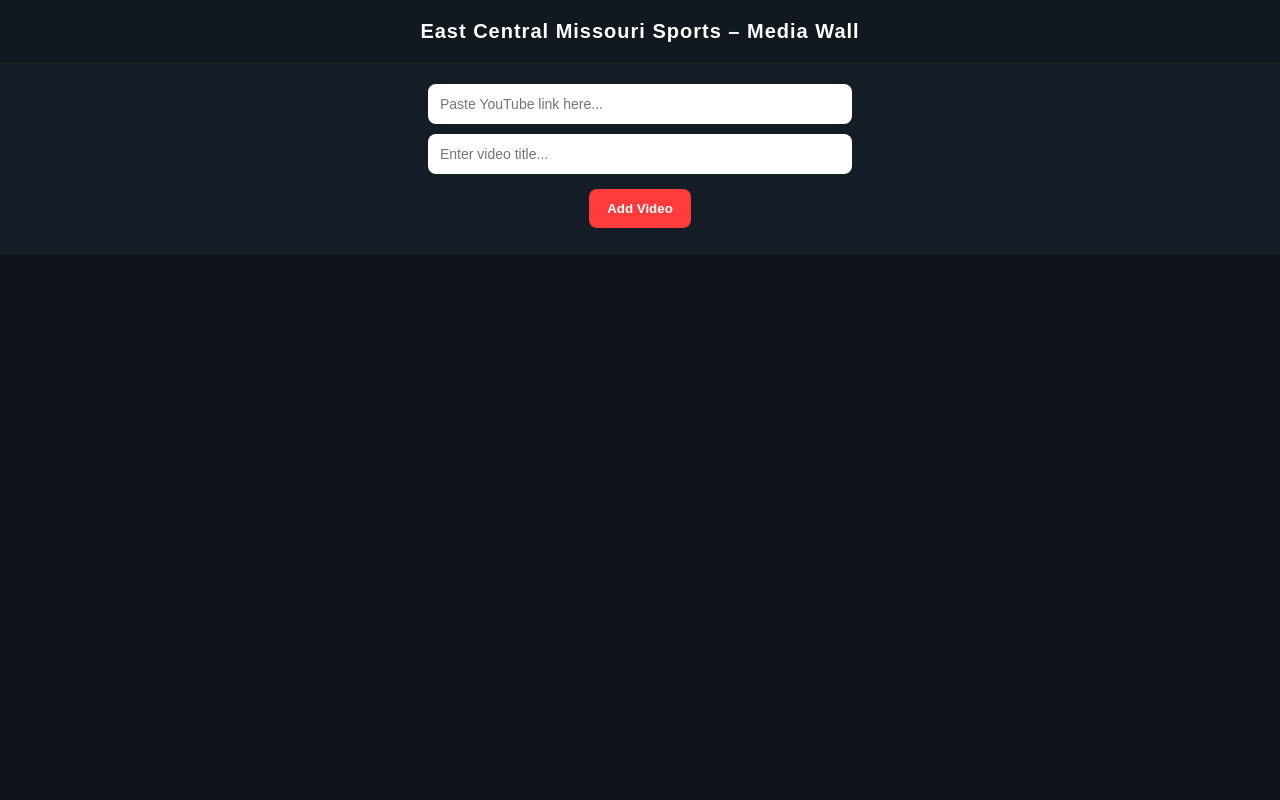
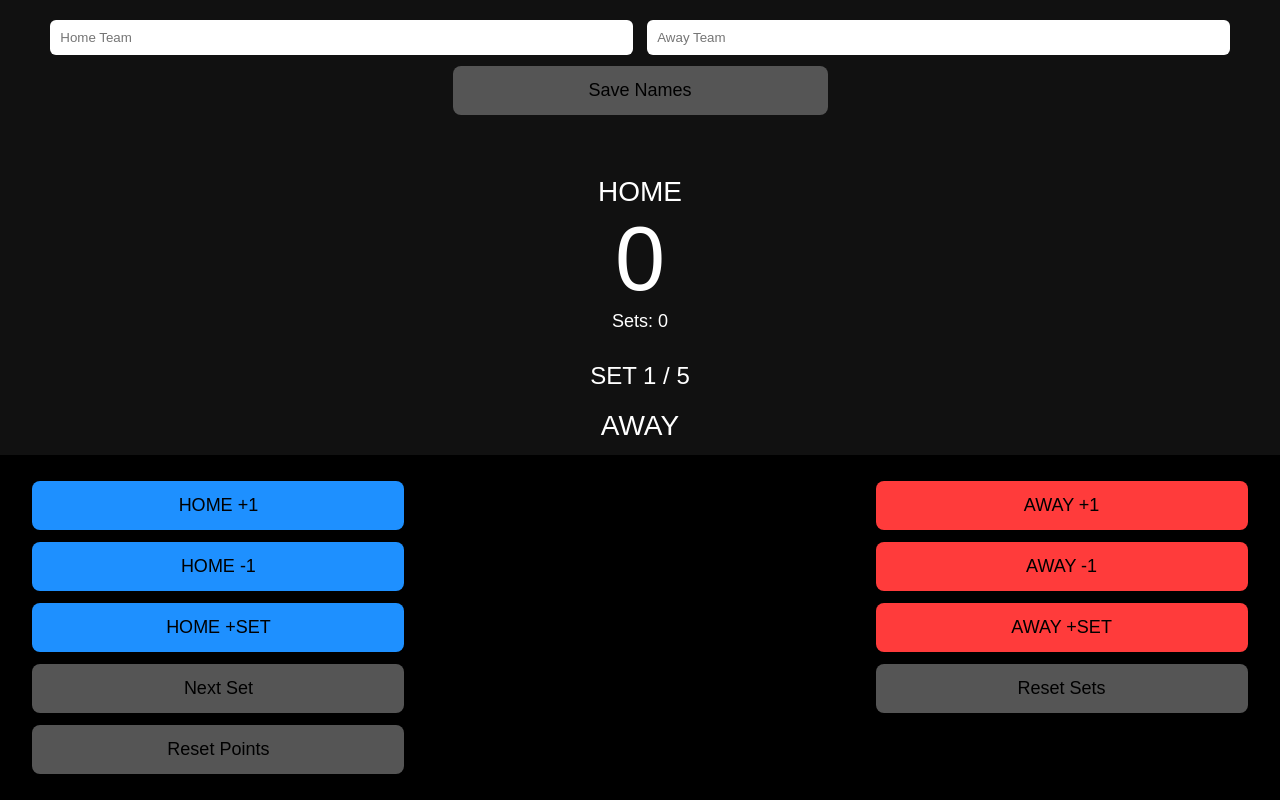
Before and after one commit to TF-1031/ECMOsports, a plain HTML site: page index.html in a window 1280 px wide. Drawn offline with Linux system fonts and the light colour scheme.

Commit message:
Update index.html

```diff
--- a/index.html
+++ b/index.html
@@ -1,184 +1,233 @@
 <!DOCTYPE html>
-<html lang="en">
+<html>
 <head>
 <meta charset="UTF-8">
 <meta name="viewport" content="width=device-width, initial-scale=1.0">
-<title>East Central Missouri Sports – Media Wall</title>
+<title>ECMO Volleyball Scoreboard</title>
 
 <style>
 body {
     margin:0;
     font-family: Arial, sans-serif;
-    background:#0f141b;
+    background:#111;
     color:white;
 }
 
-header {
-    padding:20px;
-    text-align:center;
-    background:#111820;
-    border-bottom:1px solid #222;
+/* ================= OBS MODE ================= */
+
+.obs .scoreboard {
+    position:absolute;
+    bottom:0;
+    width:100%;
+    height:180px;
+    background:rgba(0,0,0,0.85);
+    display:flex;
+    justify-content:space-between;
+    align-items:center;
+    padding:20px 80px;
+    box-sizing:border-box;
 }
 
-h1 {
-    margin:0;
-    font-size:20px;
-    letter-spacing:1px;
+.obs .team-name { font-size:36px; }
+.obs .score { font-size:110px; }
+.obs .sets { font-size:20px; }
+.obs .set-label { font-size:26px; }
+
+.obs .controls,
+.obs .name-edit { display:none; }
+
+/* ================= MOBILE MODE ================= */
+
+.mobile .scoreboard {
+    display:flex;
+    flex-direction:column;
+    align-items:center;
+    padding-top:20px;
 }
 
-.loader {
-    padding:20px;
+.mobile .team {
+    margin:20px 0;
     text-align:center;
-    background:#141c26;
-    border-bottom:1px solid #222;
 }
 
-input {
-    width:60%;
-    max-width:400px;
-    padding:12px;
-    border-radius:8px;
+.mobile .team-name { font-size:28px; }
+.mobile .score { font-size:90px; }
+.mobile .sets { font-size:18px; }
+
+.mobile .set-label {
+    font-size:24px;
+    margin-top:10px;
+}
+
+.name-edit {
+    padding:15px;
+    text-align:center;
+}
+
+.name-edit input {
+    width:45%;
+    padding:10px;
+    margin:5px;
+    border-radius:6px;
     border:none;
-    font-size:14px;
-    margin-bottom:10px;
+}
+
+.controls {
+    width:100%;
+    position:fixed;
+    bottom:0;
+    background:#000;
+    padding:20px;
+    box-sizing:border-box;
 }
 
 button {
-    padding:12px 18px;
-    margin:5px;
+    width:30%;
+    padding:14px;
+    margin:6px 1%;
+    font-size:18px;
     border:none;
     border-radius:8px;
-    background:#ff3b3b;
-    color:white;
-    font-weight:bold;
-    cursor:pointer;
 }
 
-button:hover {
-    background:#ff1f1f;
+.btnA { background:#1e90ff; }
+.btnB { background:#ff3b3b; }
+.btnNeutral { background:#555; }
+
+.row {
+    display:flex;
+    justify-content:space-between;
 }
 
-.wall {
-    display:grid;
-    grid-template-columns: repeat(auto-fill, minmax(350px, 1fr));
-    gap:20px;
-    padding:20px;
-}
+.scoreboard { display:none; }
 
-.card {
-    background:#18212c;
-    border-radius:12px;
-    overflow:hidden;
-    box-shadow:0 4px 20px rgba(0,0,0,0.4);
-}
-
-.card-content {
-    padding:12px;
-}
-
-.card-title {
-    font-weight:bold;
-    margin-bottom:10px;
-}
-
-iframe {
-    width:100%;
-    aspect-ratio:16/9;
-    border:none;
-}
 </style>
 </head>
 
 <body>
 
-<header>
-    <h1>East Central Missouri Sports – Media Wall</h1>
-</header>
-
-<div class="loader">
-    <div>
-        <input type="text" id="videoUrl" placeholder="Paste YouTube link here...">
-    </div>
-    <div>
-        <input type="text" id="videoTitle" placeholder="Enter video title...">
-    </div>
-    <button onclick="addVideo()">Add Video</button>
+<div class="name-edit">
+    <input type="text" id="teamANameInput" placeholder="Home Team">
+    <input type="text" id="teamBNameInput" placeholder="Away Team">
+    <button class="btnNeutral" onclick="saveTeamNames()">Save Names</button>
 </div>
 
-<div class="wall" id="mediaWall">
+<div class="scoreboard">
+    <div class="team">
+        <div class="team-name" id="teamAName">HOME</div>
+        <div class="score" id="teamAScore">0</div>
+        <div class="sets">Sets: <span id="teamASets">0</span></div>
+    </div>
+
+    <div class="center">
+        <div class="set-label">SET <span id="currentSet">1</span> / 5</div>
+    </div>
+
+    <div class="team">
+        <div class="team-name" id="teamBName">AWAY</div>
+        <div class="score" id="teamBScore">0</div>
+        <div class="sets">Sets: <span id="teamBSets">0</span></div>
+    </div>
+</div>
+
+<div class="controls">
+    <div class="row">
+        <button class="btnA" onclick="changeScore('A',1)">HOME +1</button>
+        <button class="btnB" onclick="changeScore('B',1)">AWAY +1</button>
+    </div>
+    <div class="row">
+        <button class="btnA" onclick="changeScore('A',-1)">HOME -1</button>
+        <button class="btnB" onclick="changeScore('B',-1)">AWAY -1</button>
+    </div>
+    <div class="row">
+        <button class="btnA" onclick="changeSets('A',1)">HOME +SET</button>
+        <button class="btnB" onclick="changeSets('B',1)">AWAY +SET</button>
+    </div>
+    <div class="row">
+        <button class="btnNeutral" onclick="nextSet()">Next Set</button>
+        <button class="btnNeutral" onclick="resetSets()">Reset Sets</button>
+    </div>
+    <div class="row">
+        <button class="btnNeutral" onclick="resetScores()">Reset Points</button>
+    </div>
 </div>
 
 <script>
-function extractYouTubeID(url) {
-    const regExp = /(?:youtube\.com\/(?:watch\?v=|shorts\/)|youtu\.be\/)([^&?]+)/;
-    const match = url.match(regExp);
-    return match ? match[1] : null;
+
+/* Mode Detection */
+if (window.location.search.includes("obs")) {
+    document.body.classList.add("obs");
+} else {
+    document.body.classList.add("mobile");
+}
+document.querySelector(".scoreboard").style.display = "flex";
+
+/* Score State */
+let state = JSON.parse(localStorage.getItem("vbScore")) || {
+    teamA: 0,
+    teamB: 0,
+    setsA: 0,
+    setsB: 0,
+    currentSet: 1,
+    teamAName: "HOME",
+    teamBName: "AWAY"
+};
+
+function updateDisplay() {
+    document.getElementById("teamAScore").innerText = state.teamA;
+    document.getElementById("teamBScore").innerText = state.teamB;
+    document.getElementById("teamASets").innerText = state.setsA;
+    document.getElementById("teamBSets").innerText = state.setsB;
+    document.getElementById("currentSet").innerText = state.currentSet;
+    document.getElementById("teamAName").innerText = state.teamAName;
+    document.getElementById("teamBName").innerText = state.teamBName;
+    localStorage.setItem("vbScore", JSON.stringify(state));
 }
 
-function saveVideos() {
-    const videos = [];
-    document.querySelectorAll(".card").forEach(card => {
-        videos.push({
-            id: card.dataset.id,
-            title: card.dataset.title
-        });
-    });
-    localStorage.setItem("ecmoWall", JSON.stringify(videos));
+function changeScore(team, amount) {
+    if(team === "A") state.teamA = Math.max(0, state.teamA + amount);
+    if(team === "B") state.teamB = Math.max(0, state.teamB + amount);
+    updateDisplay();
 }
 
-function loadVideos() {
-    const saved = JSON.parse(localStorage.getItem("ecmoWall")) || [];
-    saved.forEach(video => createCard(video.id, video.title, false));
+function changeSets(team, amount) {
+    if(team === "A") state.setsA = Math.min(5, state.setsA + amount);
+    if(team === "B") state.setsB = Math.min(5, state.setsB + amount);
+    updateDisplay();
 }
 
-function createCard(videoId, title, prepend = true) {
-    const wall = document.getElementById("mediaWall");
-
-    const card = document.createElement("div");
-    card.className = "card";
-    card.dataset.id = videoId;
-    card.dataset.title = title;
-
-    card.innerHTML = `
-        <iframe src="https://www.youtube.com/embed/${videoId}" allowfullscreen></iframe>
-        <div class="card-content">
-            <div class="card-title">${title}</div>
-            <button onclick="deleteCard(this)" style="background:#444;">Remove</button>
-        </div>
-    `;
-
-    prepend ? wall.prepend(card) : wall.appendChild(card);
-
-    saveVideos();
+function nextSet() {
+    if(state.currentSet < 5) {
+        state.currentSet++;
+        state.teamA = 0;
+        state.teamB = 0;
+        updateDisplay();
+    }
 }
 
-function addVideo() {
-    const url = document.getElementById("videoUrl").value.trim();
-    const title = document.getElementById("videoTitle").value.trim();
-    const videoId = extractYouTubeID(url);
-
-    if (!videoId) {
-        alert("Invalid YouTube URL");
-        return;
-    }
-
-    if (!title) {
-        alert("Please enter a title");
-        return;
-    }
-
-    createCard(videoId, title);
-
-    document.getElementById("videoUrl").value = "";
-    document.getElementById("videoTitle").value = "";
+function resetScores() {
+    state.teamA = 0;
+    state.teamB = 0;
+    updateDisplay();
 }
 
-function deleteCard(button) {
-    button.closest(".card").remove();
-    saveVideos();
+function resetSets() {
+    state.setsA = 0;
+    state.setsB = 0;
+    state.currentSet = 1;
+    updateDisplay();
 }
 
-loadVideos();
+function saveTeamNames() {
+    const a = document.getElementById("teamANameInput").value.trim();
+    const b = document.getElementById("teamBNameInput").value.trim();
+    if(a) state.teamAName = a;
+    if(b) state.teamBName = b;
+    updateDisplay();
+}
+
+updateDisplay();
+
 </script>
 
 </body>
```
